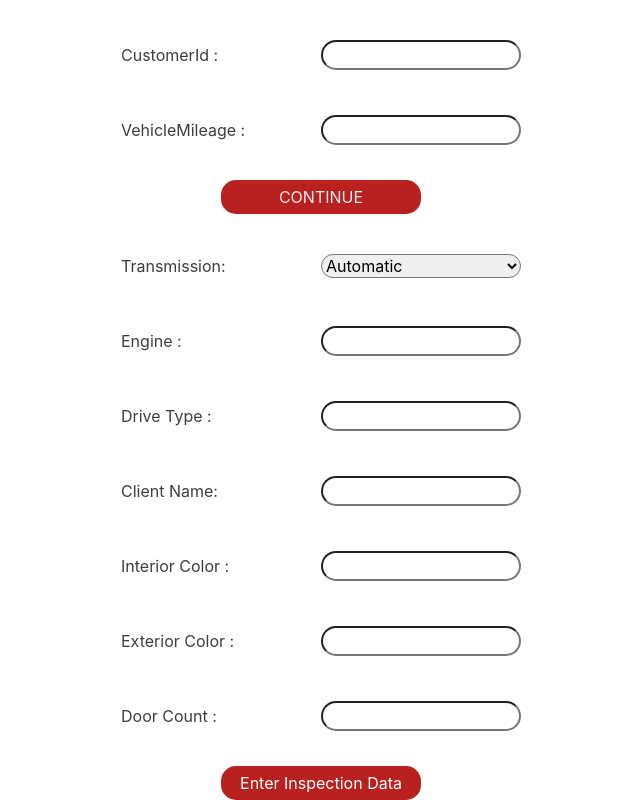
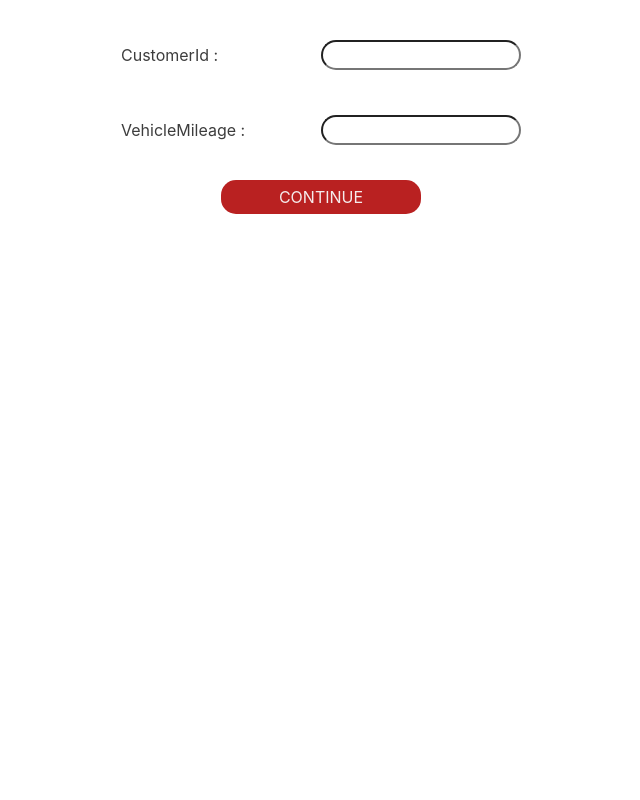
Before and after one commit to Xorai-mriganka/Inspection-app-v2, a React app: page /new_Form in a window 1280 px wide. Shown: the part 759-1559 px from the top of the page, without its empty margins (319-959 px from the left). After the commit the page ends 973 px from the top, so only its background shows below. Built offline with nearby package versions, Linux system fonts and the light colour scheme.

Commit message:
Update Step1.js

```diff
--- a/src/components/Step1.js
+++ b/src/components/Step1.js
@@ -228,7 +228,7 @@ class Step1 extends React.Component {
 						<button type="button" id="continueBtn"  onClick={this.changeFlag}>
 							CONTINUE
 						</button>
-			          <Step2/>
+
 					</form>
 				</div>
 			);
```
